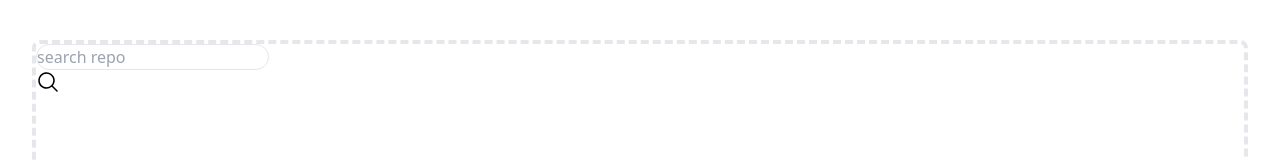
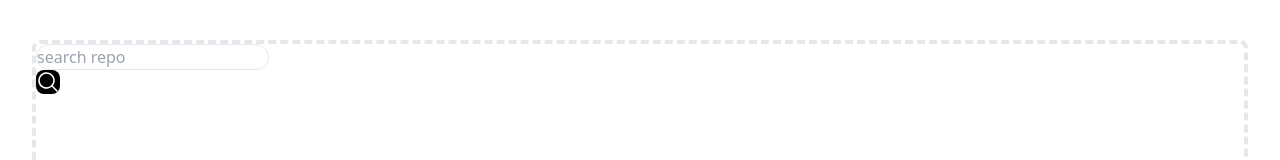
Before and after one commit to ekasupandie/test-listrepo, a Next.js app: page /repository in a window 1280 px wide. Shown: the part 164-324 px from the top of the page. Built offline with nearby package versions, Linux system fonts and the light colour scheme.

Commit message:
update layout 2

```diff
--- a/components/Button.tsx
+++ b/components/Button.tsx
@@ -1,9 +1,23 @@
 import { MagnifyingGlassIcon } from '@heroicons/react/24/solid'
-export default function Button() {
+import { type } from 'os'
+export default function Button({type,isLoading}:Props) {
+  const Loading = () => {
+    return(
+      <div className='flex justify-center'>
+        <div className='animate-spin rounded-full h-5 w-5 border-b-2 border-white'></div>
+      </div>
+    )
+  }
     return(
     <div>
-      <button className="h-6 w-6 text-black-500"><MagnifyingGlassIcon className='w-6 h-6' /></button>
+      <button type={type} className="bg-black h-6 w-6 text-white hover:bg-zinc-400 aspect-square rounded-[8px]">
+        {isLoading? <Loading/> : <MagnifyingGlassIcon className='w-6 h-6' />}
+      </button>
     </div>
     )
 
 }
+interface Props{
+  type?: 'button' | 'submit' | 'reset' | undefined;
+  isLoading?: boolean;
+}
--- a/components/Form.tsx
+++ b/components/Form.tsx
@@ -2,6 +2,8 @@ export default function Form({value,onChange}:Props) {
     return(
         <input placeholder='search repo'
         className='border border-zinc-100-[10px] rounded-[50px]'
+        value={value}
+        onChange={onChange}
         />
     )
 
--- /dev/null
+++ b/components/Repolist.tsx
@@ -0,0 +1,5 @@
+export default function Repolist() {
+    return (
+        <div>Repolist</div>
+    )
+}
--- a/pages/repository.tsx
+++ b/pages/repository.tsx
@@ -8,7 +8,7 @@ export default function Repository() {
         <div>
          <form>
             <Form />
-            <Button />
+            <Button type='submit' isLoading={false}/>
          </form>
         </div>
         </Layout>
```
